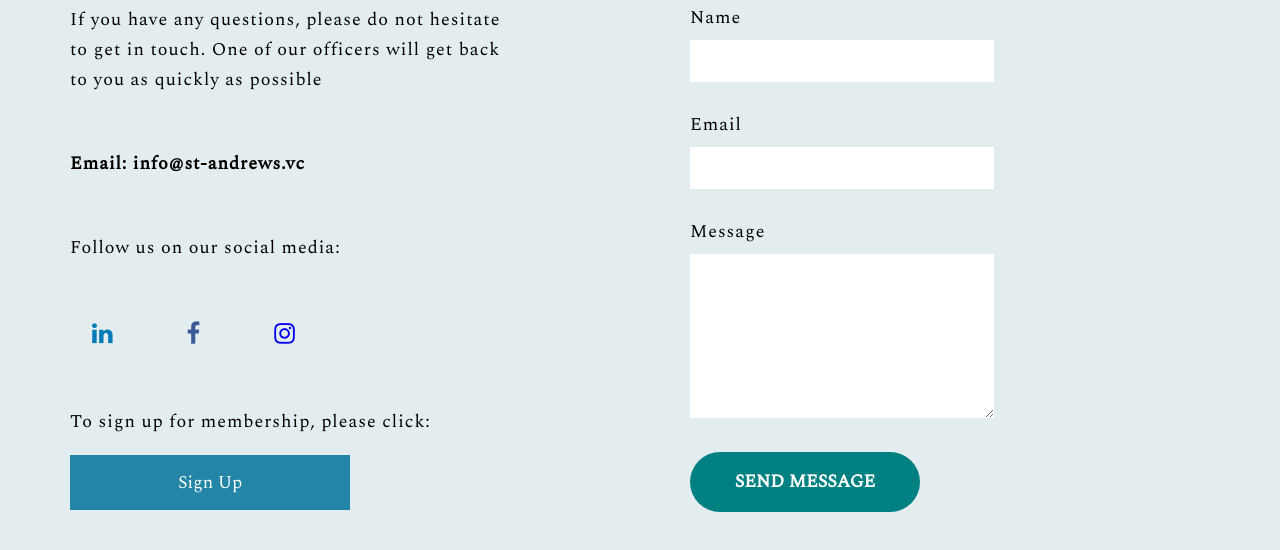
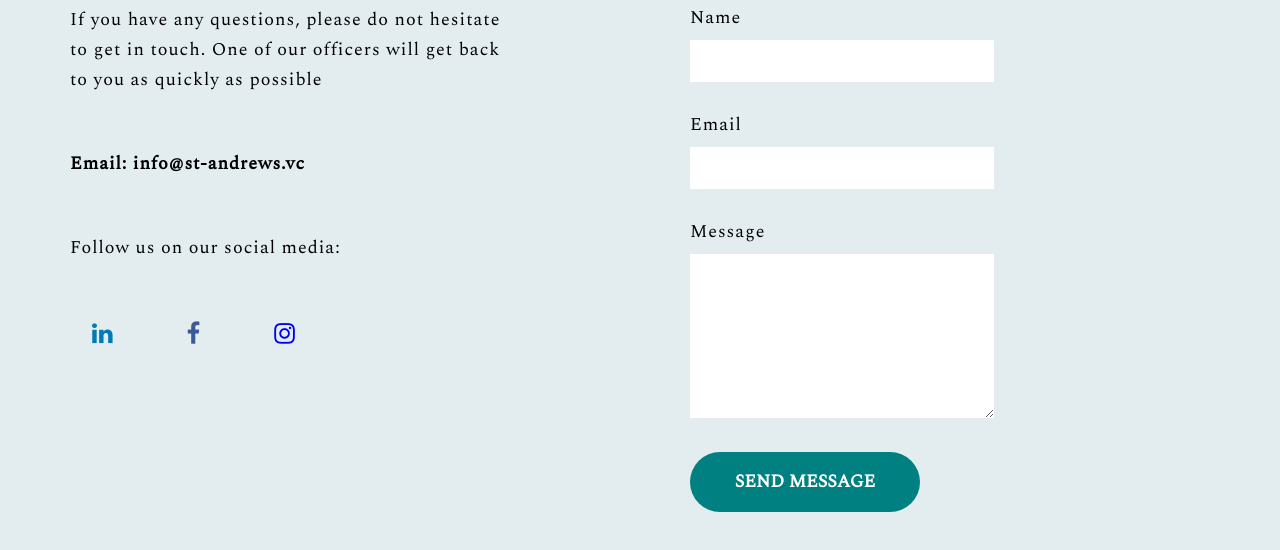
Before and after one commit to st-andrewsvc/st.andrews.venturecapital, a plain HTML site: page Contact.html in a window 1280 px wide. Shown: the part 250-800 px from the top of the page. Drawn offline with nearby package versions, Linux system fonts and the light colour scheme.

Commit message:
change button
change button

```diff
--- a/Contact.html
+++ b/Contact.html
@@ -81,10 +81,6 @@
                         <div class="end"><a href="https://www.facebook.com/St.Andrews.VC.Club/" class="fa fa-facebook"></a></div>
                         <div class="end"><a href="https://www.instagram.com/st.andrews_vc_club/" class="fa fa-instagram"></a></div>
                     </div>
-                    <div class="vcform">
-                        <p class="general">To sign up for membership, please click:</p>
-                        <button type="button" class="signup"><a href="https://docs.google.com/forms/d/e/1FAIpQLSfvgkuKnxb3SVyvUgjH5wKU-asncakqqHAwAM8R3FTvGQM86w/viewform?fbclid=IwAR1GeGTgTaTGPVmoD-SDyGQlIWvUrqQFDDx9wuRn7XT6EBte-is_D_K3qmo">Sign Up</a></button>
-                    </div>
                 </div>
                 <div class="contact_form">
                     <h1>Contact Form</h1>
```
